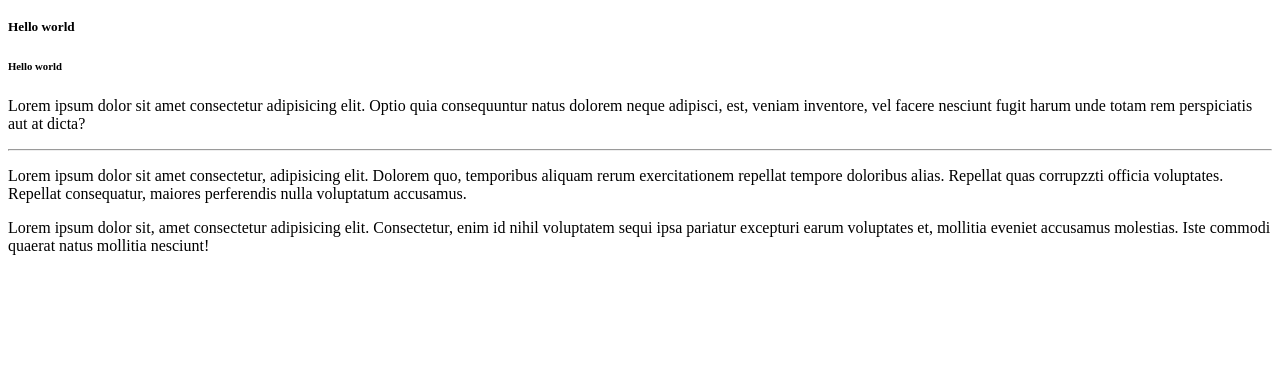
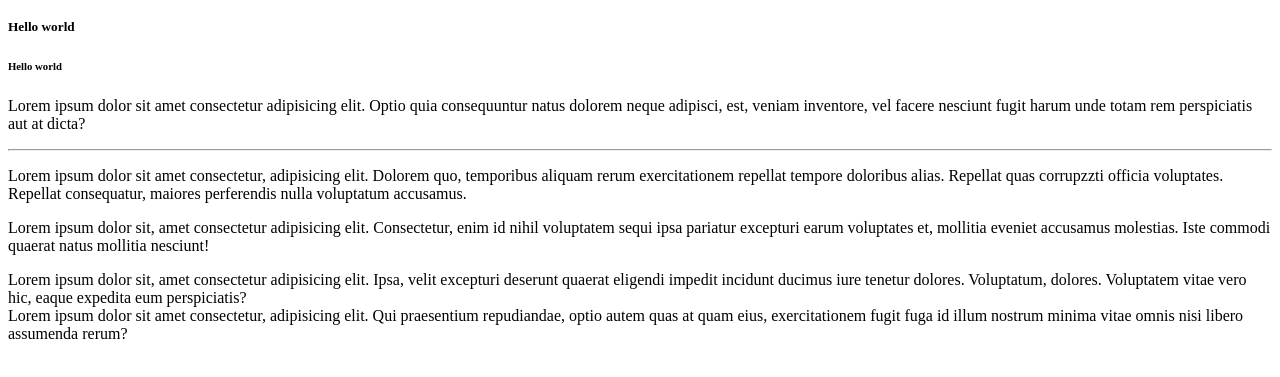
Before and after one commit to nguyenngohoangloc/demogit, a plain HTML site: page index.html in a window 1280 px wide. Shown: the part 191-568 px from the top of the page. Drawn offline with Linux system fonts and the light colour scheme.

Commit message:
add br tag

```diff
--- a/index.html
+++ b/index.html
@@ -18,5 +18,9 @@
     <hr>
     <p>Lorem ipsum dolor sit amet consectetur, adipisicing elit. Dolorem quo, temporibus aliquam rerum exercitationem repellat tempore doloribus alias. Repellat quas corrupzzti officia voluptates. Repellat consequatur, maiores perferendis nulla voluptatum accusamus.</p>
     <p>Lorem ipsum dolor sit, amet consectetur adipisicing elit. Consectetur, enim id nihil voluptatem sequi ipsa pariatur excepturi earum voluptates et, mollitia eveniet accusamus molestias. Iste commodi quaerat natus mollitia nesciunt!</p>
+    <p>
+        Lorem ipsum dolor sit, amet consectetur adipisicing elit. Ipsa, velit excepturi deserunt quaerat eligendi impedit incidunt ducimus iure tenetur dolores. Voluptatum, dolores. Voluptatem vitae vero hic, eaque expedita eum perspiciatis?<br>
+        Lorem ipsum dolor sit amet consectetur, adipisicing elit. Qui praesentium repudiandae, optio autem quas at quam eius, exercitationem fugit fuga id illum nostrum minima vitae omnis nisi libero assumenda rerum?
+    </p>
   </body>
 </html>
```
